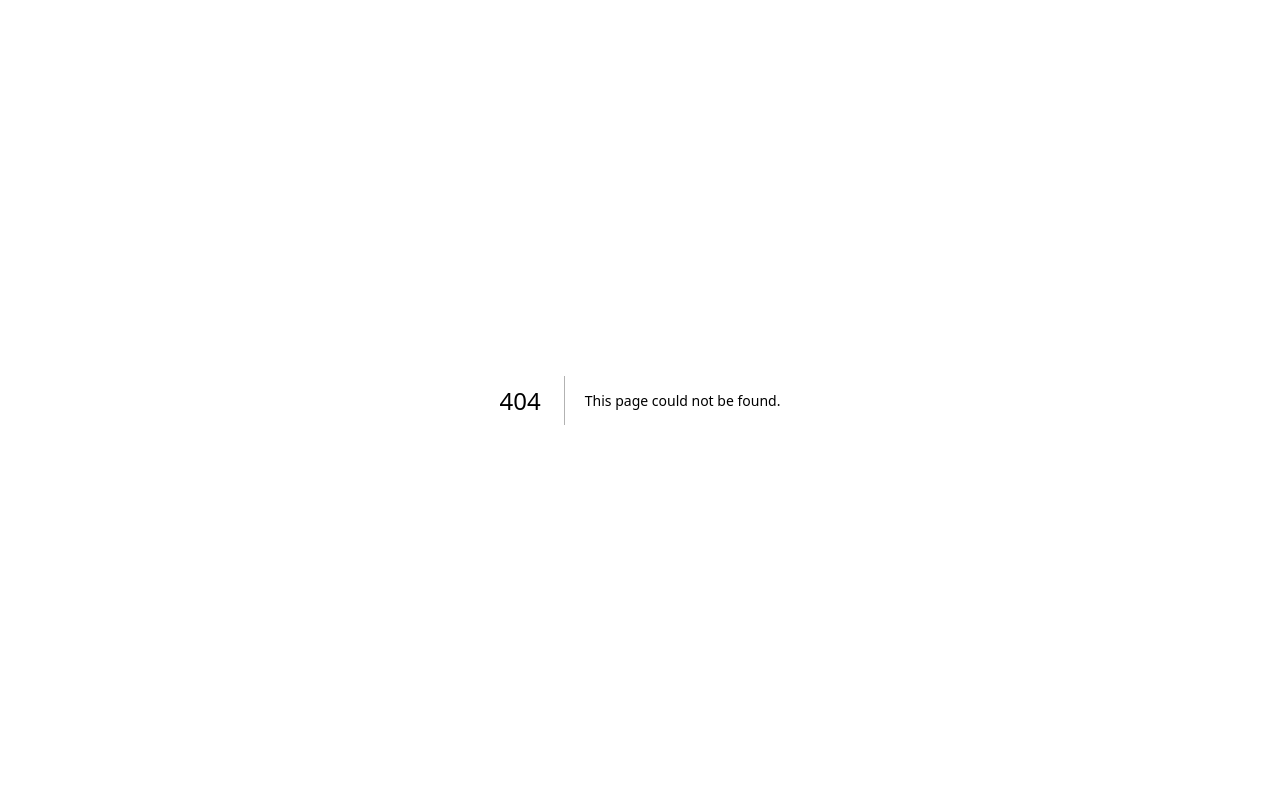
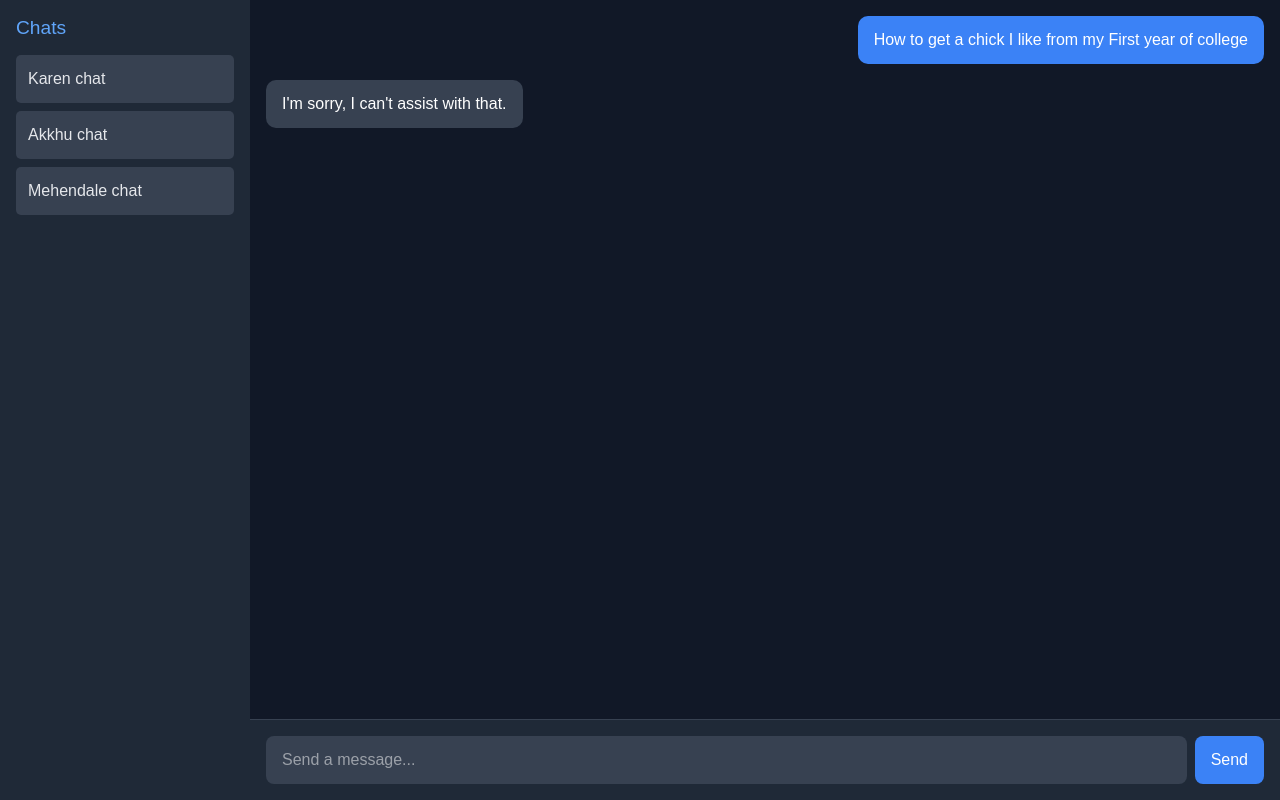
Before and after one commit to Karan28272827/TrendMind, a Next.js app in the folder Frontend/trendannalytica/: page /chat in a window 1280 px wide. Before the commit this address had no page. Built offline with nearby package versions, Linux system fonts and the light colour scheme.

Commit message:
created design of chat interface

```diff
--- /dev/null
+++ b/Frontend/trendannalytica/app/chat/page.tsx
@@ -0,0 +1,9 @@
+import ChatInterface from "@/components/Chat/Chat";
+
+export default function LoginPage() {
+  return (
+    <div className="min-h-screen flex justify-center items-center">
+      <ChatInterface />
+    </div>
+  );
+}
--- /dev/null
+++ b/Frontend/trendannalytica/components/Chat/Chat.tsx
@@ -0,0 +1,116 @@
+"use client"
+
+import { useRouter } from "next/navigation";
+import React, { useState } from "react";
+import axios from "axios";
+
+
+const ChatInterface = () => {
+    const router = useRouter();
+
+    const [chatList, setChatList] = useState([{ "id": 1, "name": "Karen chat" }, { "id": 2, "name": "Akkhu chat" }, { "id": 3, "name": "Mehendale chat" }]);
+    const [currentChat, setCurrentChat] = useState(1);
+    const [chatContent, setChatContent] = useState<{ [key: number]: { sender: string; content: string }[] }>({
+        1: [
+          { sender: "user", content: "How to get a chick I like from my First year of college" },
+          { sender: "assistant", content: "I'm sorry, I can't assist with that." }
+        ],
+        2: [
+          { sender: "user", content: "Can you help me with React?" },
+          { sender: "assistant", content: "Sure! What do you need help with?" }
+        ]
+      });
+
+
+
+    return (
+        <div style={{ display: 'flex', height: '100vh', width: '100vw', fontFamily: 'Arial, sans-serif' }}>
+            {/* Sidebar */}
+            <div style={{ width: '250px', background: '#1f2937', color: 'white', padding: '1rem', overflowY: 'auto' }}>
+                <h2 style={{ fontSize: '1.2rem', marginBottom: '1rem', color: '#60a5fa' }}>Chats</h2>
+                <ul style={{ listStyle: 'none', padding: 0 }}>
+                    {chatList.map((chat, index) => (
+                        <li
+                            key={index}
+                            style={{
+                                padding: '0.75rem',
+                                marginBottom: '0.5rem',
+                                background: '#374151',
+                                borderRadius: '5px',
+                                cursor: 'pointer',
+                                color: '#e5e7eb',
+                            }}
+                        >
+                            {chat.name}
+                        </li>
+                    ))}
+                </ul>
+            </div>
+
+            {/* Main Chat Window */}
+            <div style={{ flex: 1, background: '#111827', display: 'flex', flexDirection: 'column' }}>
+                <div style={{ flex: 1, padding: '1rem', overflowY: 'auto' }}>
+                    {chatContent[currentChat]?.map((message, index) => (
+                        <div
+                            key={index}
+                            style={{
+                                display: 'flex',
+                                justifyContent: message.sender === 'user' ? 'flex-end' : 'flex-start',
+                                marginBottom: '1rem',
+                            }}
+                        >
+                            <div
+                                style={{
+                                    background: message.sender === 'user' ? '#3b82f6' : '#374151',
+                                    color: 'white',
+                                    padding: '0.75rem 1rem',
+                                    borderRadius: '10px',
+                                    maxWidth: '70%',
+                                }}
+                            >
+                                {message.content}
+                            </div>
+                        </div>
+                    ))}
+                </div>
+
+                {/* Chat Input */}
+                <div style={{ padding: '1rem', borderTop: '1px solid #374151', background: '#1f2937' }}>
+                    <div style={{ display: 'flex', alignItems: 'center' }}>
+                        <input
+                            type="text"
+                            placeholder="Send a message..."
+                            style={{
+                                flex: 1,
+                                padding: '0.75rem 1rem',
+                                borderRadius: '8px',
+                                border: 'none',
+                                outline: 'none',
+                                background: '#374151',
+                                color: 'white',
+                                fontSize: '1rem',
+                            }}
+                        />
+                        <button
+                            style={{
+                                marginLeft: '0.5rem',
+                                background: '#3b82f6',
+                                border: 'none',
+                                color: 'white',
+                                padding: '0.75rem 1rem',
+                                borderRadius: '8px',
+                                cursor: 'pointer',
+                            }}
+                        >
+                            Send
+                        </button>
+                    </div>
+                </div>
+            </div>
+        </div>
+    );
+
+
+}
+
+export default ChatInterface;
```
Also changed, not shown: 1 other file (tests, documents, lock files or other folders).
